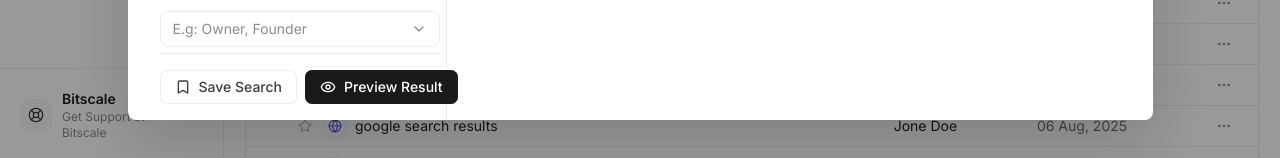
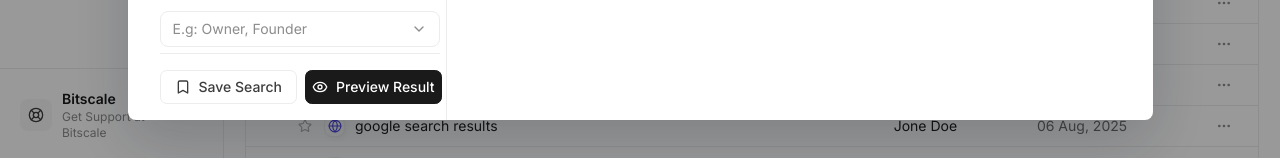
Before and after one commit to SaxenaAarohi/Bitscale-assignment, a Next.js app: page / in a window 1280 px wide. Both pictures are taken after a click on the button "Find People". Shown: the part 639-797 px from the top of the page. Built offline with nearby package versions, Linux system fonts and the light colour scheme.

Commit message:
Adjust padding and button styles in FindPeopleModal

```diff
--- a/components/findpeople/FindPeopleModal.tsx
+++ b/components/findpeople/FindPeopleModal.tsx
@@ -47,7 +47,7 @@ export function FindPeopleModal({
 
         <div className="grid min-h-0 flex-1 grid-cols-1 md:grid-cols-[319px_minmax(0,1fr)]">
           <section className="flex min-h-0 flex-col border-b border-line md:border-b-0 md:border-r">
-            <div className="flex min-h-0 flex-1 flex-col overflow-y-auto px-8">
+            <div className="flex min-h-0 flex-1 flex-col overflow-y-auto pl-8">
               {findPeopleFilters.map((field) => (
                 <FilterField
                   key={field.id}
@@ -65,11 +65,7 @@ export function FindPeopleModal({
               >
                 Save Search
               </Button>
-              <Button
-                variant="dark"
-                className="flex-1"
-                leftIcon={<Eye className="h-4 w-4" />}
-              >
+                 <Button variant="dark" leftIcon={<Eye className="h-4 w-4" />}  className={"h-[34px] w-[160px] px-[6px]"}>
                 Preview Result
               </Button>
             </div>
```
